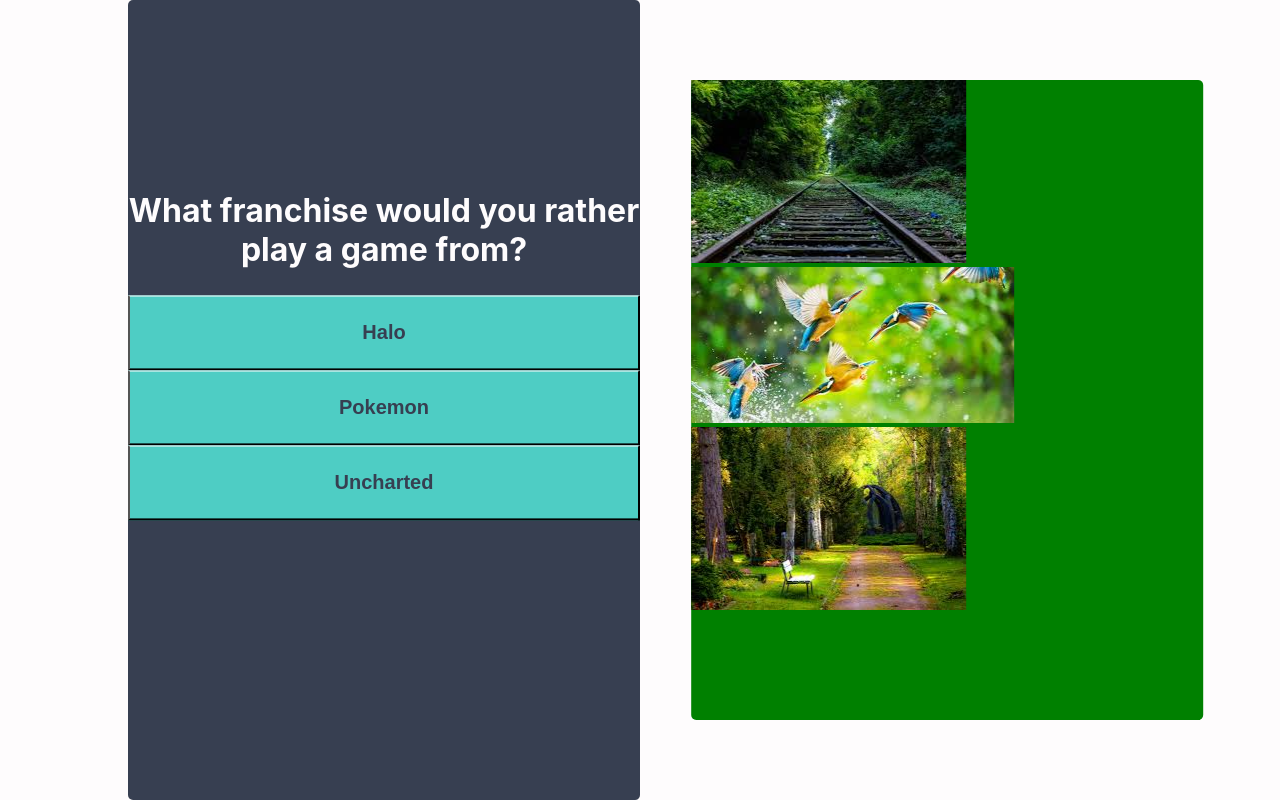
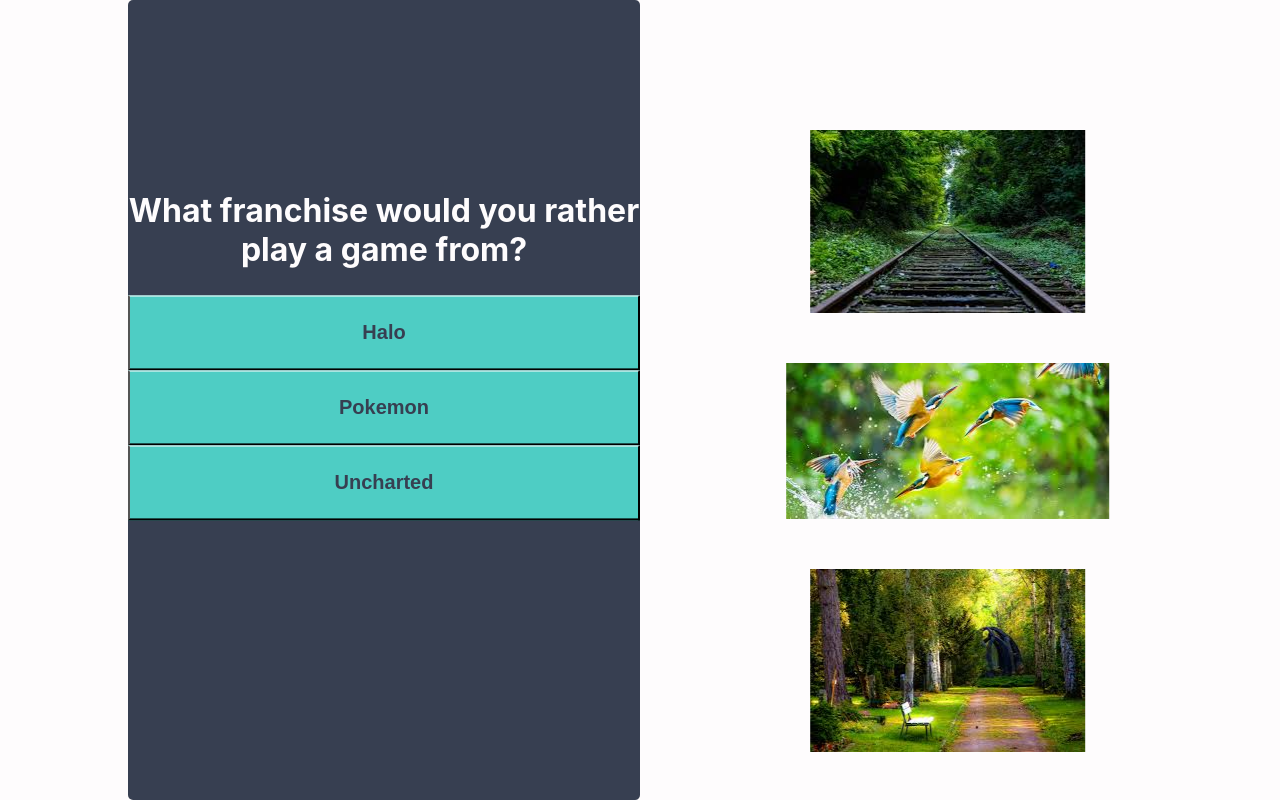
Before and after one commit to StevieChat/prop, a React (Create React App) app: page / in a window 1280 px wide. Built offline with nearby package versions, Linux system fonts and the light colour scheme.

Commit message:
Styling for Image section

```diff
--- a/src/Components/ImageWindow/ImageWindow.module.css
+++ b/src/Components/ImageWindow/ImageWindow.module.css
@@ -1,5 +1,4 @@
 .ImageWindow {
-    background-color: green;
     position: fixed;
     top: 50%;
     left: 50%;
--- a/src/Components/Picture/Picture.js
+++ b/src/Components/Picture/Picture.js
@@ -1,8 +1,10 @@
 import React from 'react';
+
+import styles from './Picture.module.css';
 
 const picture = (props) => {
     return(
-        <img src={require(`../../Images/${props.imgName}.jpg`)} alt=""/>
+        <img className={styles.Picture} src={require(`../../Images/${props.imgName}.jpg`)} alt=""/>
     );
 }
 
--- /dev/null
+++ b/src/Components/Picture/Picture.module.css
@@ -0,0 +1,4 @@
+.Picture {
+    display: block;
+    margin: 50px auto;
+}
--- a/src/HOC/Layout/Layout.js
+++ b/src/HOC/Layout/Layout.js
@@ -51,8 +51,6 @@
 
         if(this.state.counter < QuizQuestions.length - 1) {
             setTimeout(() => this.setNextQuestion(), 300);
-        } else {
-
         }
     }
 
```
